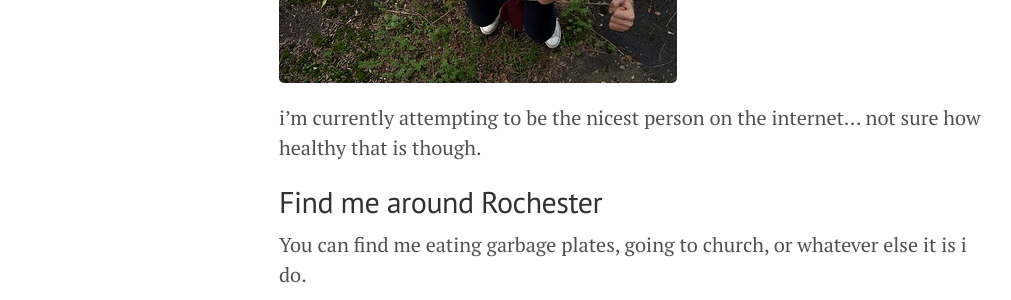
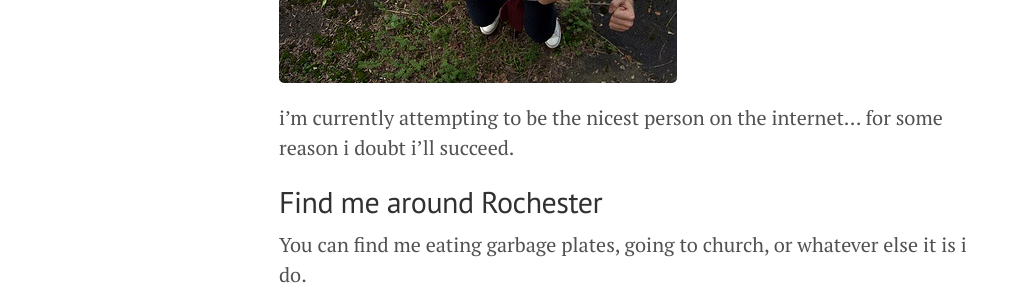
Before and after one commit to jrsconfitto/jrsconfitto.github.io, a Jekyll site: the page built from about.md, in a window 1280 px wide. Shown: the part 450-750 px from the top of the page, without its empty margins (1-1012 px from the left). Built offline with Jekyll 4.4.1, drawn with Linux system fonts in a browser that asks for light colours; Markdown is read by kramdown in place of the engine named in the settings.

Commit message:
Tweak about page

```diff
--- a/about.md
+++ b/about.md
@@ -7,7 +7,7 @@ title: About
 
 ![or jamie](/public/img/jamie.jpg)
 
-i'm currently attempting to be the nicest person on the internet... not sure how healthy that is though.
+i'm currently attempting to be the nicest person on the internet... for some reason i doubt i'll succeed.
 
 ## Find me around Rochester
 
```
